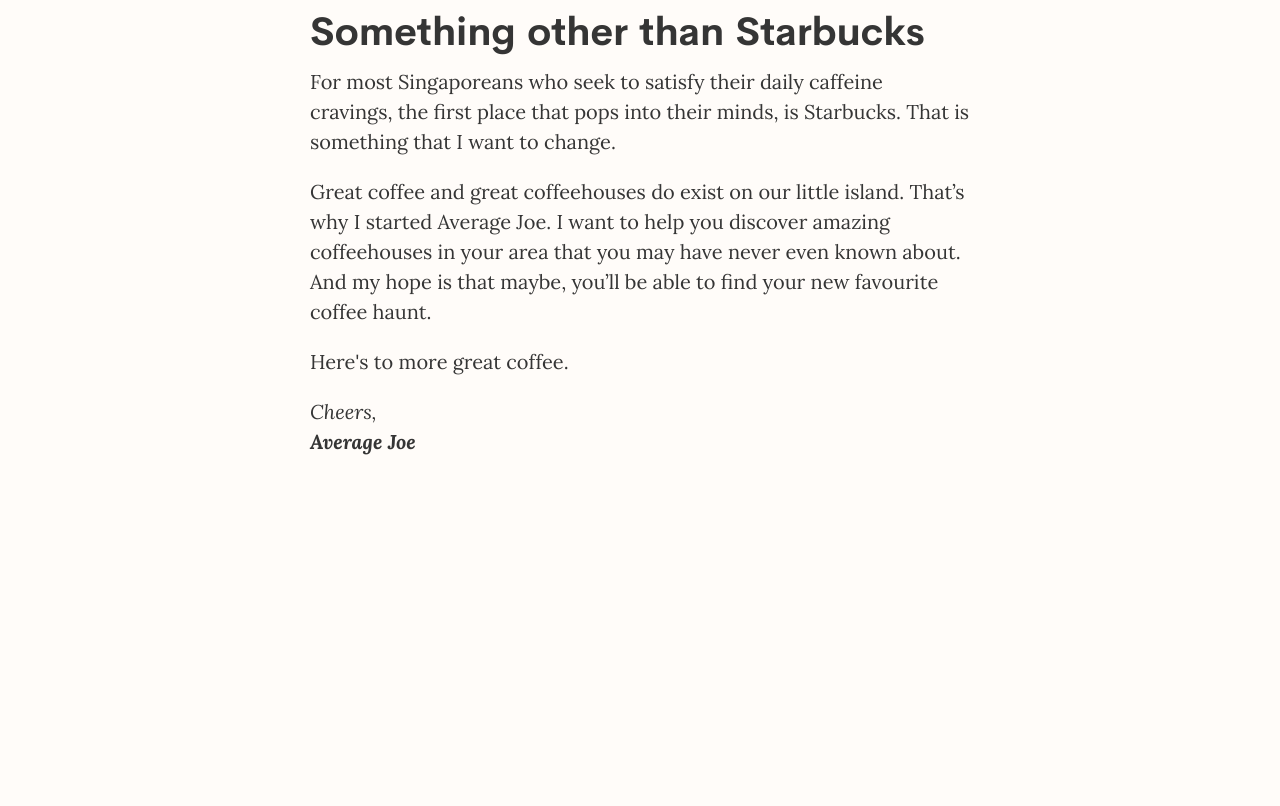
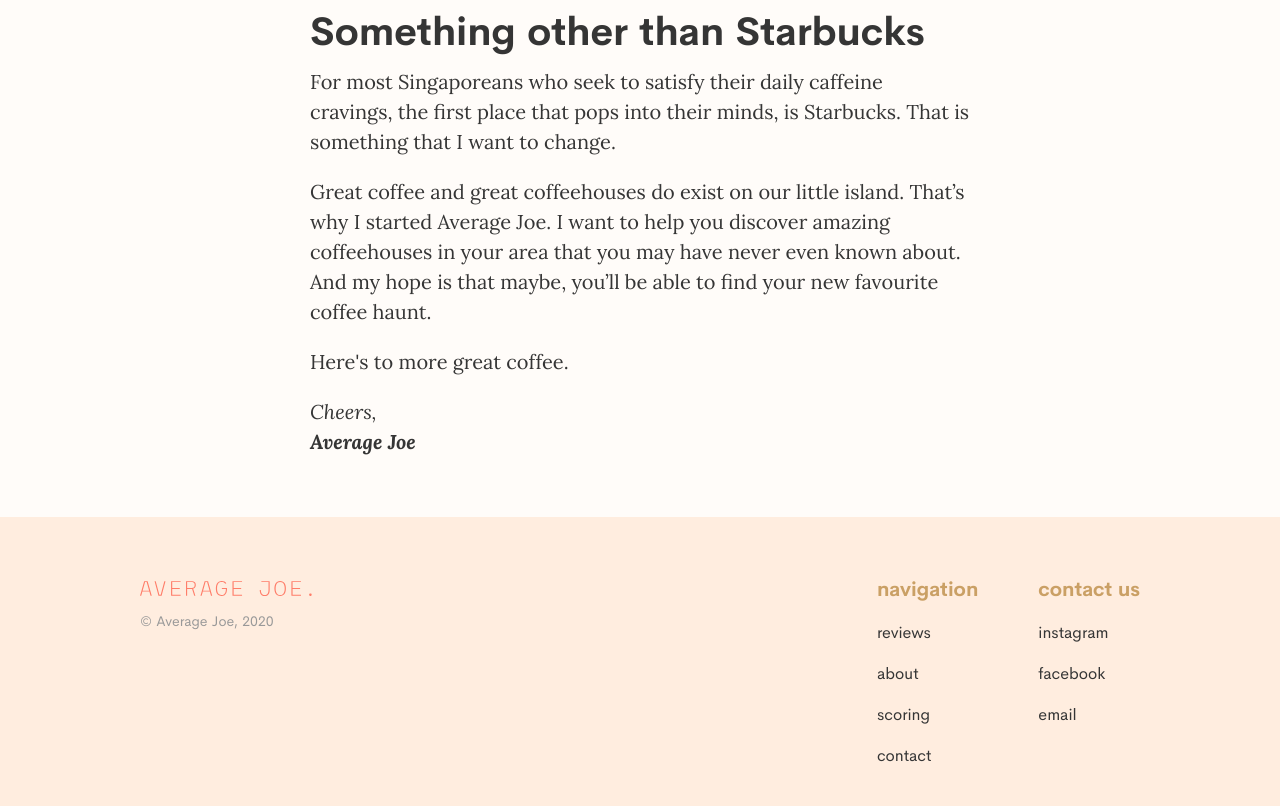
Before and after one commit to chesterhow/average-joe, a Gatsby site: page /about in a window 1280 px wide. Shown: the part 1293-2099 px from the top of the page. Before the commit the page ends 1770 px from the top, so only its background shows below. Built offline with nearby package versions, Linux system fonts and the light colour scheme; Gatsby itself is replaced by a stand-in of ours.

Commit message:
feat: build footer and sitemap

```diff
--- /dev/null
+++ b/src/components/Footer.tsx
@@ -0,0 +1,111 @@
+import React from 'react';
+import { Link } from 'gatsby';
+import styled from 'styled-components';
+
+import Logo from '../assets/images/logo.svg';
+
+const StyledFooter = styled.footer`
+  background: ${props => props.theme.coralPale};
+  margin-top: 3rem;
+  padding: 3rem 0 2rem;
+`;
+
+const StyledFooterContent = styled.div`
+  ${props => props.theme.pageMaxWidth};
+`;
+
+const StyledFooterRow = styled.div`
+  display: grid;
+  grid-template-columns: auto max-content max-content;
+  gap: 3rem;
+`;
+
+const StyledVerticalList = styled.div`
+  display: flex;
+  flex-direction: column;
+  transition: color 0.2s ease-out;
+`;
+
+const StyledListHeading = styled.h6`
+  margin-top: 0;
+
+  color: ${props => props.theme.gold};
+`;
+
+const StyledAnchor = styled.a`
+  margin-top: 1rem;
+  font-size: 0.8rem;
+  text-decoration: none;
+  transition: color 0.2s ease-out;
+
+  &:hover {
+    color: ${props => props.theme.coral};
+  }
+`;
+
+const StyledNavLink = styled(Link)`
+  margin-top: 1rem;
+  font-size: 0.8rem;
+  text-decoration: none;
+  transition: color 0.2s ease-out;
+
+  &:hover {
+    color: ${props => props.theme.coral};
+  }
+`;
+
+const StyledCopyright = styled.span`
+  display: block;
+  margin-top: 0.5rem;
+  color: ${props => props.theme.grey};
+  font-size: 0.7rem;
+`;
+
+const Footer: React.FC = () => {
+  const date = new Date();
+
+  return (
+    <StyledFooter>
+      <StyledFooterContent>
+        <StyledFooterRow>
+          <div>
+            <Link to="/">
+              <Logo />
+            </Link>
+            <StyledCopyright>
+              &copy; Average Joe, {date.getFullYear()}
+            </StyledCopyright>
+          </div>
+
+          <StyledVerticalList>
+            <StyledListHeading>navigation</StyledListHeading>
+            <StyledNavLink to="/">reviews</StyledNavLink>
+            <StyledNavLink to="/about">about</StyledNavLink>
+            <StyledNavLink to="/scoring">scoring</StyledNavLink>
+            <StyledNavLink to="/contact">contact</StyledNavLink>
+          </StyledVerticalList>
+          <StyledVerticalList>
+            <StyledListHeading>contact us</StyledListHeading>
+            <StyledAnchor
+              href="https://www.instagram.com/averagejoe.reviews/"
+              target="_blank"
+            >
+              instagram
+            </StyledAnchor>
+            <StyledAnchor
+              href="https://www.facebook.com/averagejoe.sg/"
+              target="_blank"
+            >
+              facebook
+            </StyledAnchor>
+            <StyledAnchor href="mailto:ajreviews.sg@gmail.com">
+              email
+            </StyledAnchor>
+          </StyledVerticalList>
+        </StyledFooterRow>
+      </StyledFooterContent>
+    </StyledFooter>
+  );
+};
+
+export default Footer;
--- a/src/components/Header.tsx
+++ b/src/components/Header.tsx
@@ -2,13 +2,15 @@
 import { Link } from 'gatsby';
 import styled from 'styled-components';
 
+import Logo from '../assets/images/logo.svg';
+
 const StyledHeader = styled.header`
+  ${props => props.theme.pageMaxWidth};
   display: grid;
   grid-template-columns: auto 1fr;
-  padding: 3em 0;
-  ${props => props.theme.pageMaxWidth};
   position: relative;
   height: 145px;
+  padding: 3em 0;
   transform-style: preserve-3d;
 `;
 
@@ -20,8 +22,6 @@
   margin-left: 2em;
   text-decoration: none;
 `;
-
-import Logo from '../assets/images/logo.svg';
 
 const Header = () => (
   <StyledHeader>
--- a/src/components/Layout.tsx
+++ b/src/components/Layout.tsx
@@ -1,44 +1,22 @@
-/**
- * Layout component that queries for data
- * with Gatsby's useStaticQuery component
- *
- * See: https://www.gatsbyjs.org/docs/use-static-query/
- */
+import React from 'react';
+import { ThemeProvider } from 'styled-components';
 
-import React from 'react';
-import PropTypes from 'prop-types';
-import { useStaticQuery, graphql } from 'gatsby';
-import styled, { ThemeProvider } from 'styled-components';
-
-import Header from './Header';
 import theme from '../styles/theme';
 import GlobalStyle from '../styles/global-styles';
+import Header from './Header';
+import Footer from './Footer';
 
 const Layout: React.FC = ({ children }) => {
-  const data = useStaticQuery(graphql`
-    query {
-      site {
-        siteMetadata {
-          title
-        }
-      }
-    }
-  `);
-
   return (
     <>
       <ThemeProvider theme={theme}>
         <GlobalStyle />
         <Header />
         <div data-scroll-container>{children}</div>
-        <footer></footer>
+        <Footer />
       </ThemeProvider>
     </>
   );
 };
 
-Layout.propTypes = {
-  children: PropTypes.node.isRequired,
-};
-
 export default Layout;
```
